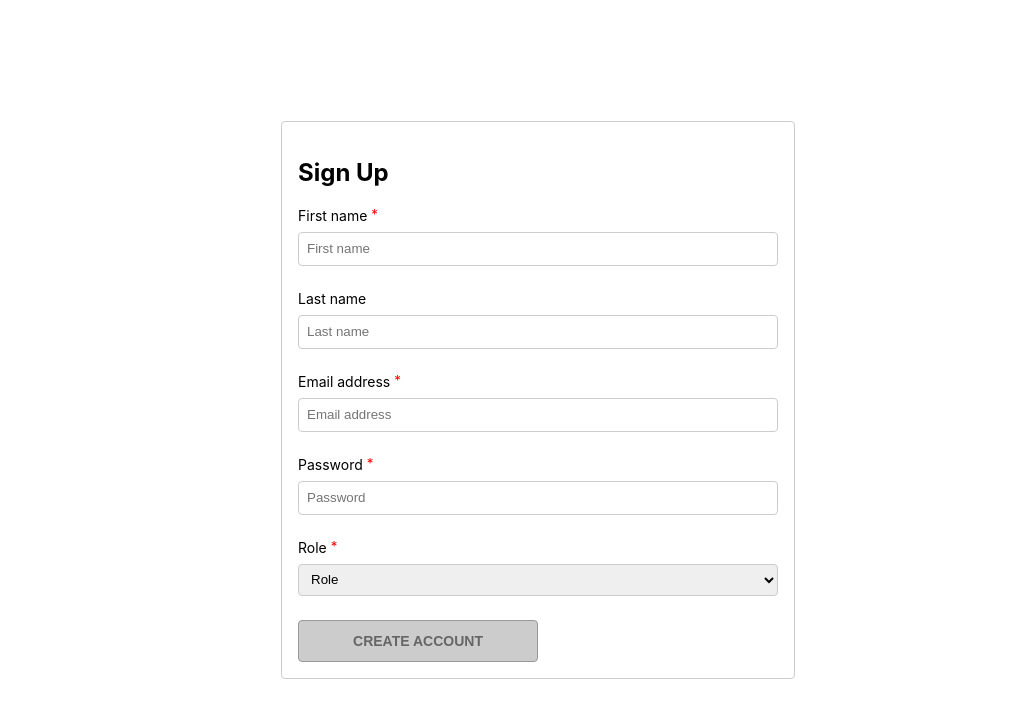
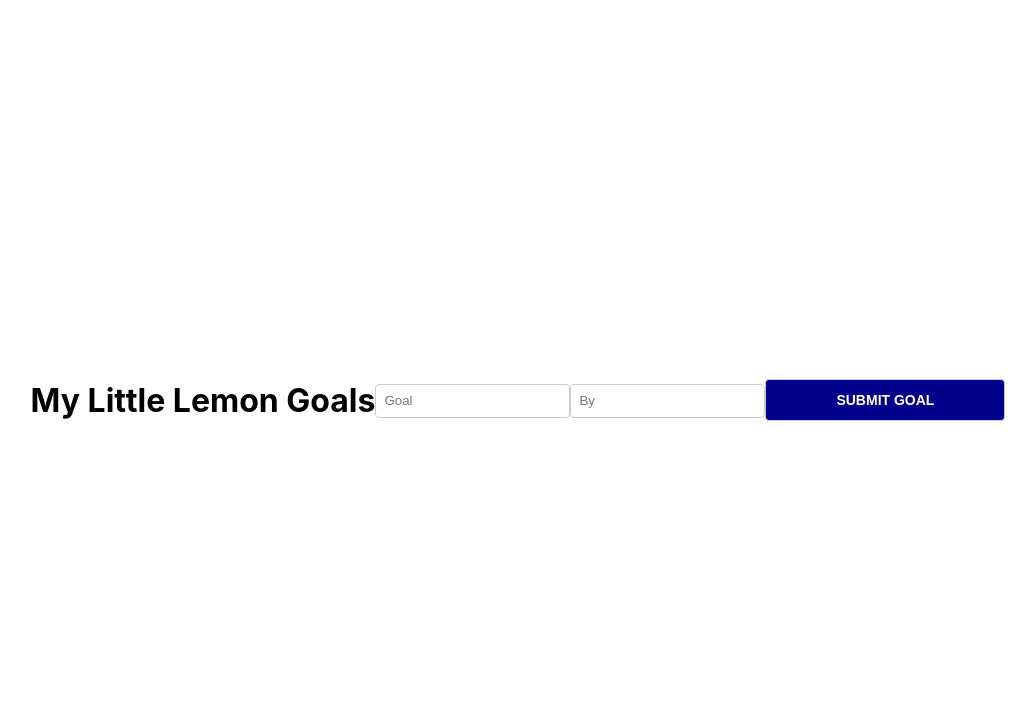
Before and after one commit to Waiyan64/my-first-react-app, a React (Create React App) app: page / in a window 1280 px wide. Shown: the top 718 px of the page, without its empty margins (102-1138 px from the left). Built offline with nearby package versions, Linux system fonts and the light colour scheme.

Commit message:
Hone my JavaScript

```diff
--- a/src/App.js
+++ b/src/App.js
@@ -1,118 +1,60 @@
 import "./App.css";
 import { useState } from "react";
-import { validateEmail } from "./utils";
+import React from "react";
 
-const PasswordErrorMessage = () => {
-  return (
-    <p className="FieldError">Password should have at least 8 characters</p>
-  );
-};
+function GoalForm(props) {
+  const [formData, setFormData] = React.useState({goal:"", by:""});
 
-function App() {
-  const [firstName, setFirstName] = useState("");
-  const [lastName, setLastName] = useState("");
-  const [email, setEmail] = useState("");
-  const [password, setPassword] = useState({
-    value: "",
-    isTouched: false,
-  });
-  const [role, setRole] = useState("role");
+  function changeHandler(e) {
+    setFormData({...formData, [e.target.name]: e.target.value});
+  }
 
-  const getIsFormValid = () => {
-    // Implement this function
-    return (
-      firstName &&
-      validateEmail(email) &&
-      password.value.length >= 8 &&
-      role != "role"
-    );
-  };
-
-  const clearForm = () => {
-    // Implement this function
-    setFirstName("");
-    setLastName("");
-    setEmail("");
-    setPassword({
-      value: "",
-      isTouched: false,
-    });
-    setRole("role");
-  };
-
-  const handleSubmit = (e) => {
+  function submitHandler(e) {
     e.preventDefault();
-    alert("Account created!");
-    clearForm();
+    props.onAdd(formData);
+    setFormData({goal:"", by:""});
   };
 
   return (
-    <div className="App">
-      <form onSubmit={handleSubmit}>
-        <fieldset>
-          <h2>Sign Up</h2>
-          <div className="Field">
-            <label>
-              First name <sup>*</sup>
-            </label>
-            <input
-            value={firstName}
-            placeholder="First name"
-            onChange={ e => setFirstName(e.target.value)} />
-          </div>
-          <div className="Field">
-            <label>Last name</label>
-            <input
-            value={lastName}
-            placeholder="Last name"
-            onChange={ e => setLastName(e.target.value)} />
-          </div>
-          <div className="Field">
-            <label>
-              Email address <sup>*</sup>
-            </label>
-            <input
-            value={email}
-            placeholder="Email address"
-            onChange={ e => setEmail(e.target.value)} />
-          </div>
-          <div className="Field">
-            <label>
-              Password <sup>*</sup>
-            </label>
-            <input
-            value={password.value}
-            type="password"
-            onChange={(e) => {
-              setPassword({ ...password, value: e.target.value})
-            }}
-            onBlur = {() => {
-              setPassword({ ...password, isTouched: true});
-            }}
-            placeholder ="Password"
-            />
-            {password.isTouched && password.value.length <8 ? (<PasswordErrorMessage />
-            ) : null }
-          </div>
-          <div className="Field">
-            <label>
-              Role <sup>*</sup>
-            </label>
-            <select
-            value={role}
-            onChange={e => setRole(e.target.value) }>
-              <option value="role">Role</option>
-              <option value="individual">Individual</option>
-              <option value="business">Business</option>
-            </select>
-          </div>
-          <button type="submit" disabled={!getIsFormValid()}>
-            Create account
-          </button>
-        </fieldset>
+    <>
+      <h1>My Little Lemon Goals</h1>
+      <form onSubmit={submitHandler}>
+        <input type="text" name="goal" placeholder="Goal" value={formData.goal} onChange={changeHandler} />
+        <input type="text" name="by" placeholder="By" value={formData.by} onChange={changeHandler} />
+        <button>Submit Goal</button>
       </form>
-    </div>
+    </>
   );
 }
 
+function ListOfGoals(props) {
+  return (
+    <ul>
+      {props.allGoals.map((g) => (
+        <li key={g.goal}>
+          <span>My goal is to {g.goal}, by {g.by}</span>
+        </li>
+      ))}
+    </ul>
+  );
+
+}
+
+function App() {
+  const [allGoals, updateAllGoals] = React.useState([]);
+
+  function addGoal(goal) {
+    updateAllGoals([...allGoals, goal]);
+  }
+
+  return (
+    <div className="App">
+      <GoalForm onAdd={addGoal} />
+      <ListOfGoals allGoals = {allGoals} />
+    </div>
+
+  );
+
+}
+
 export default App;
--- a/src/utils.js
+++ /dev/null
@@ -1,7 +0,0 @@
-export const validateEmail = (email) => {
-    return String(email)
-      .toLowerCase()
-      .match(
-        /^(([^<>()[\]\\.,;:\s@"]+(\.[^<>()[\]\\.,;:\s@"]+)*)|(".+"))@((\[[0-9]{1,3}\.[0-9]{1,3}\.[0-9]{1,3}\.[0-9]{1,3}\])|(([a-zA-Z\-0-9]+\.)+[a-zA-Z]{2,}))$/
-      );
-  };
```
